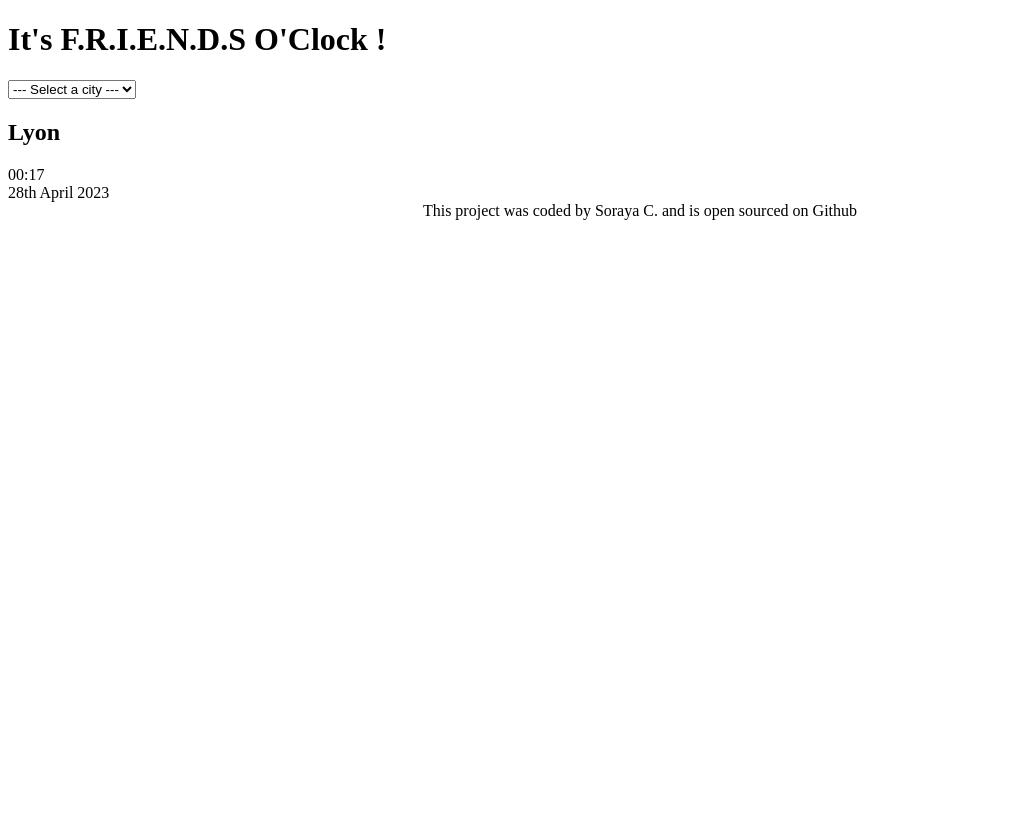
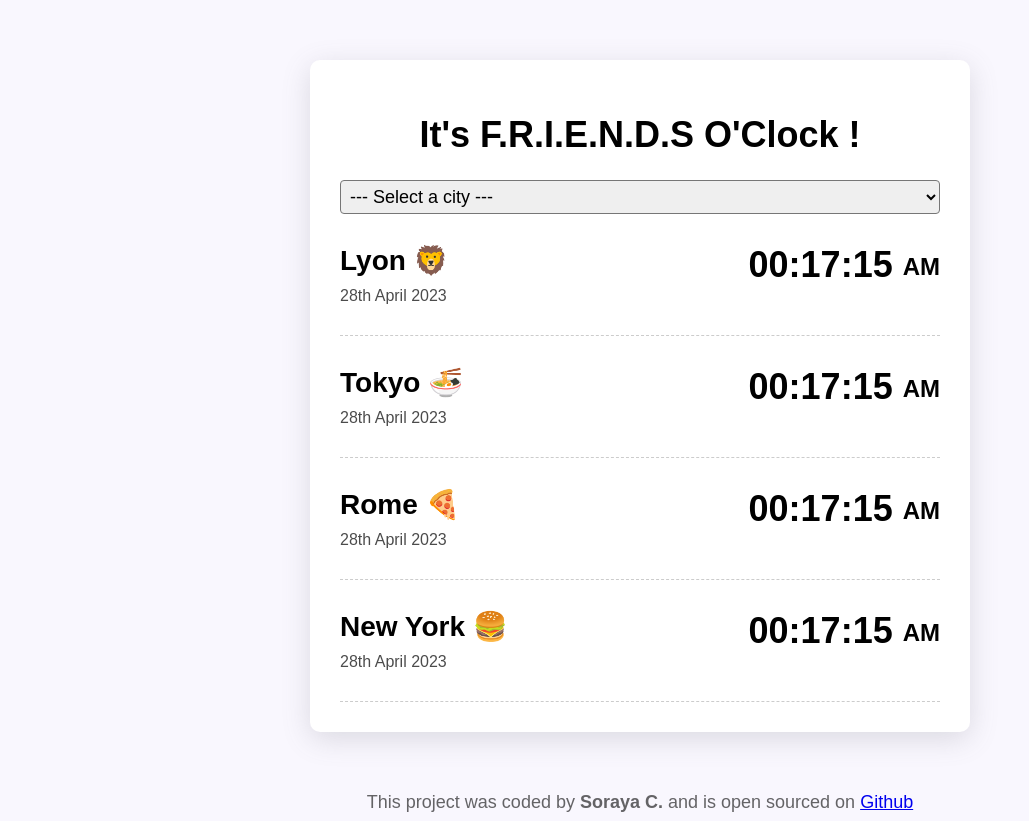
Before and after one commit to soramonfr/world-clock-project, a plain HTML site: page index.html in a window 1280 px wide. Shown: the whole page, without its empty margins (0-1029 px from the left). Before the commit the page ends 800 px from the top, so only its background shows below. Drawn offline with Linux system fonts and the light colour scheme.

Commit message:
styled project with css

```diff
--- a/css/style.css
+++ b/css/style.css
@@ -1,3 +1,59 @@
+body {
+  background-color: #f9f7fe;
+  font-family: sans-serif;
+}
+
+h1 {
+  text-align: center;
+  font-size: 36px;
+}
+
+h2 {
+  margin: 0 0 10px;
+  font-size: 28px;
+}
+
+.container {
+  max-width: 600px;
+  margin: 60px auto;
+  background-color: white;
+  padding: 30px;
+  border-radius: 10px;
+  box-shadow: rgba(100, 100, 111, 0.2) 0px 7px 29px 0px;
+}
+
+select {
+  display: block;
+  width: 100%;
+  padding: 5px;
+  border-radius: 4px;
+  font-size: 18px;
+}
+
+.city {
+  display: flex;
+  justify-content: space-between;
+  border-bottom: 1px dashed rgba(0, 0, 0, 0.2);
+  padding: 30px 0;
+}
+
+.time {
+  font-size: 36px;
+  font-weight: bold;
+}
+
+.time small {
+  font-size: 24px;
+  vertical-align: middle;
+  line-height: 36px;
+}
+
+.date {
+  opacity: 0.7;
+}
+
 footer {
-    text-align: center;
+  text-align: center;
+  font-size: 18px;
+  color: rgba(0, 0, 0, 0.6);
 }
--- a/index.html
+++ b/index.html
@@ -19,12 +19,35 @@
         </select>
 
         <div class="city">
-            <h2>Lyon</h2>
-            <div class="time">00:17</div>
-            <div class="date">28th April 2023</div>
+            <div>
+                <h2>Lyon 🦁</h2>
+                <div class="date">28th April 2023</div>
+            </div>
+            <div class="time">00:17:15 <small>AM</small></div>
+        </div>
+        <div class="city">
+            <div>
+                <h2>Tokyo 🍜</h2>
+                <div class="date">28th April 2023</div>
+            </div>
+            <div class="time">00:17:15 <small>AM</small></div>
+        </div>
+        <div class="city">
+            <div>
+                <h2>Rome 🍕</h2>
+                <div class="date">28th April 2023</div>
+            </div>
+            <div class="time">00:17:15 <small>AM</small></div>
+        </div>
+        <div class="city">
+            <div>
+                <h2>New York 🍔</h2>
+                <div class="date">28th April 2023</div>
+            </div>
+            <div class="time">00:17:15 <small>AM</small></div>
         </div>
     </div>
-    <footer>This project was coded by Soraya C. and is open sourced on Github</footer>
+    <footer>This project was coded by <strong>Soraya C.</strong> and is open sourced on <a href="https://github.com/soramonfr/world-clock-project" target="_blank">Github</a></footer>
     <script src="javascript/index.js"></script>
 </body>
 
```
